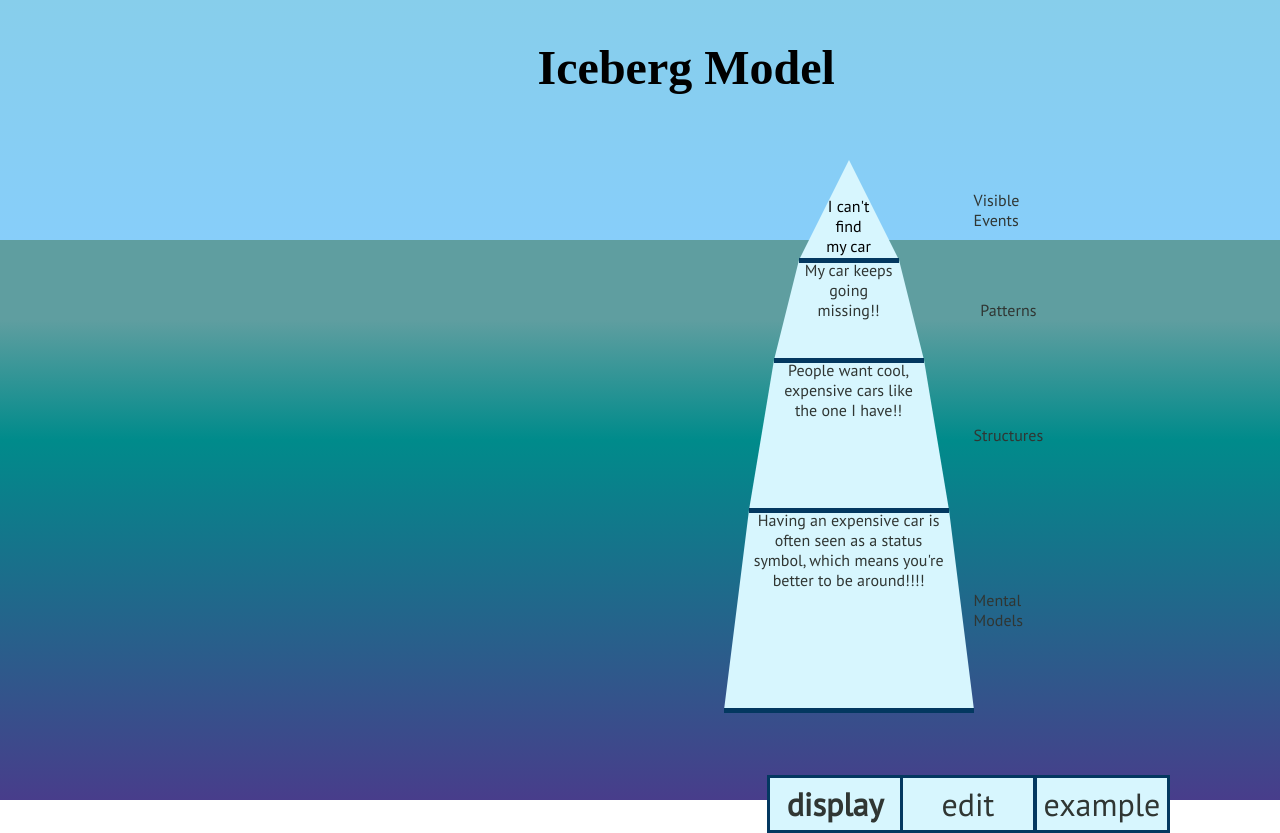
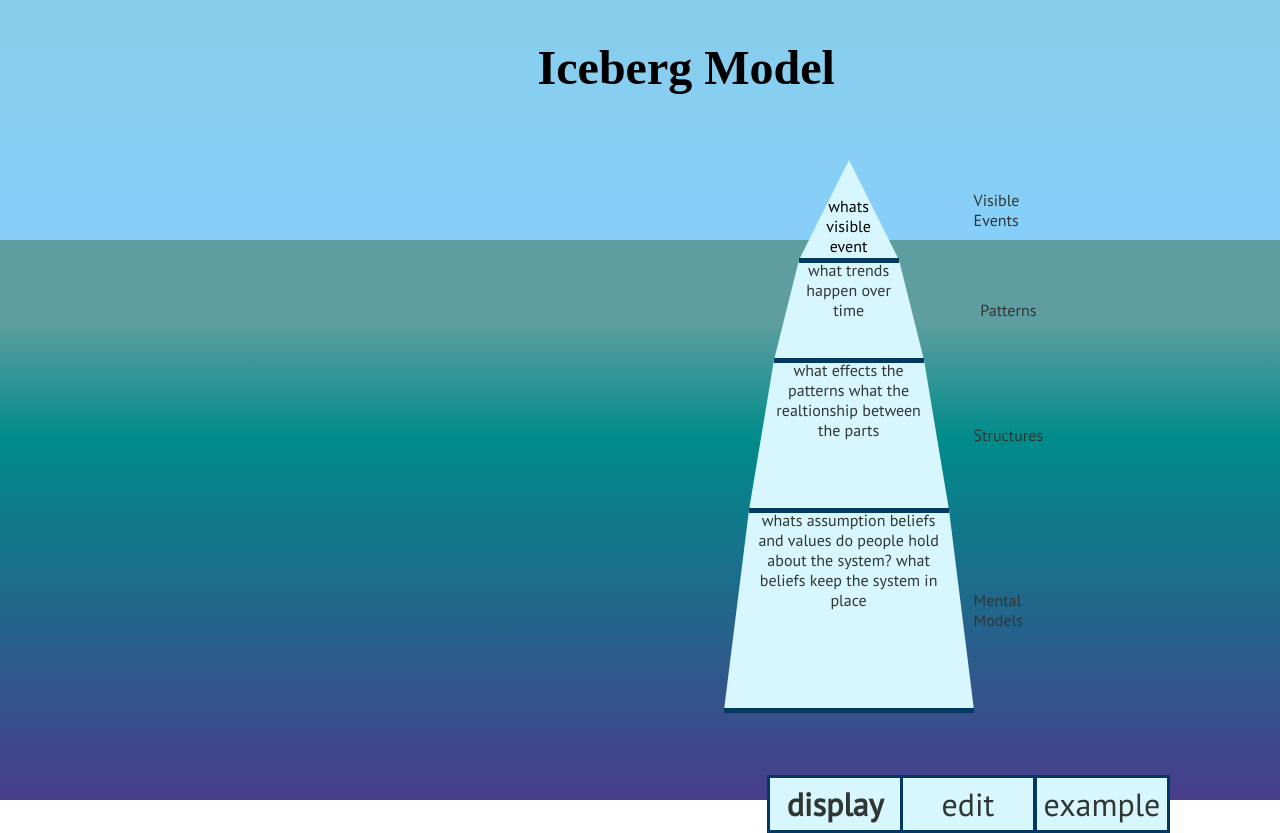
Before and after one commit to Etanjo/SystemsThinking, a Svelte app: page / in a window 1280 px wide. Built offline with nearby package versions, Linux system fonts and the light colour scheme; a web font is replaced by a local one.

Commit message:
put explaining text to the store

```diff
--- a/src/store.js
+++ b/src/store.js
@@ -2,18 +2,18 @@ import {writable} from 'svelte/store'
 
 export let globalText = writable({
   events:{
-  displayText: "I can't find my car",
-  popupText: 'I went to the parking lot after work to find where my car was, but it was gone!'
+  displayText: "whats visible event",
+  popupText: 'visible event describe in more detail'
 },
 patterns:{
-  displayText: "My car keeps going missing!!",
-popupText: 'This is a common occurence. Twice a week (Tuesdays and Thursdays of course) my car disappears from the work parking lot! This is preposterous!! Who would do something so extremely dastardly?? '
+  displayText: "what trends happen over time",
+popupText: 'the trends explained in more detail'
 },
 structures:{
-  displayText: 'People want cool, expensive cars like the one I have!!  ',
-  popupText: "Alright, so maybe leaving my modified 2022 Lamborghini Huracan unlocked in a parking lot near the inner city isn't the best idea. And yes, I only bring it on Tuesdays and Thursdays. And of course it doesn't happen when I bring my 1999 Honda Accord to work. I suppose whichever fiend is wronging me is purely jealous of my status as a Huracan owner. "
+  displayText: 'what effects the patterns what the realtionship between the parts',
+  popupText: "the effects and the relationship between parts explained in more detail "
 },
 mentalModel: {
-  displayText: "Having an expensive car is often seen as a status symbol, which means you're better to be around!!!! ",
-  popupText: "According to the international car census of 2021 (and not my brain), people LOVE cars that are over $100,000!! ESPECIALLY SPEEDTAILS. Now I don't own a Speedtail, but I wish I did because of how cool they are. I would steal one if I had the oppurtunity. THis must be what people think of my Lambo!! What's awesome about mine is it has a custom wrap on it. I picked an olive green (my favorite color), and I would wrap any car with that (especially a Speedtail). Now of course some people don't fully appreciate the olive green color with the yellow racing stripes, BUT I DON'T CARE!!! Clearly people want my car because of money. They can show off on their instagrams! "
+  displayText: "whats assumption beliefs and values do people hold about the system? what beliefs keep the system in place",
+  popupText: "expaned more appon the  the beliefs assumtion and values"
 }})
```
Also changed, not shown: src/EDicebergtext.txt (added).
